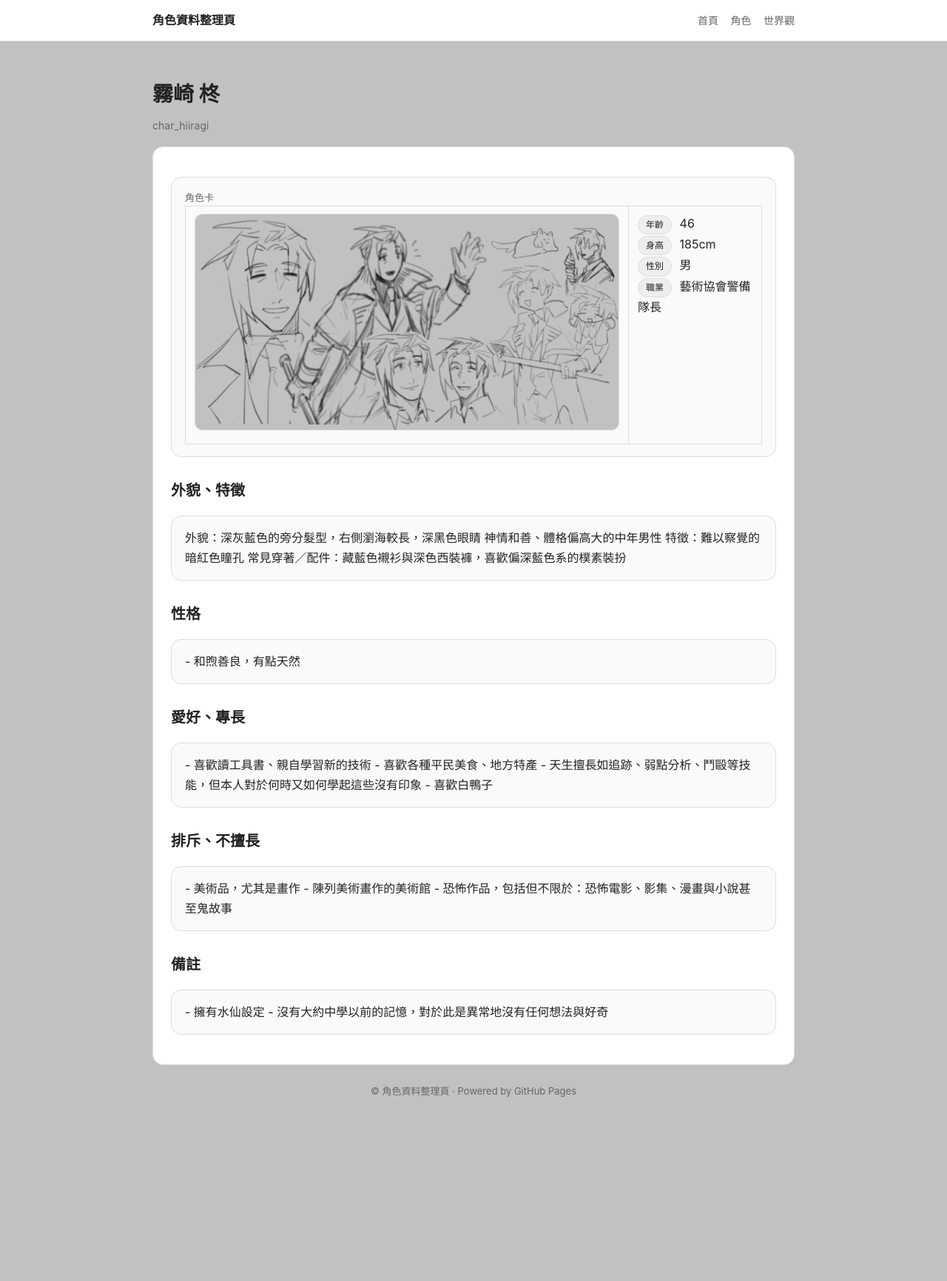
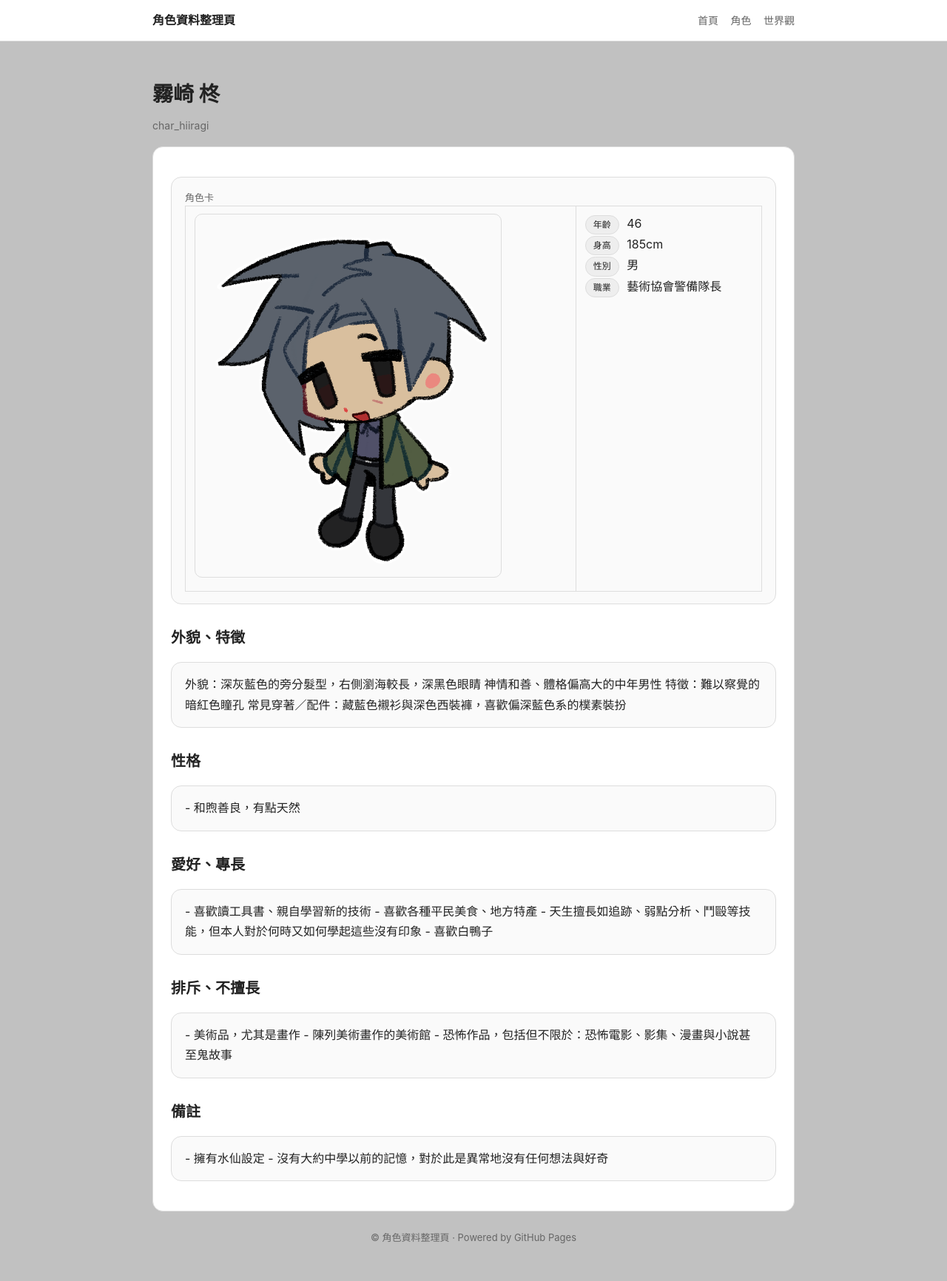
Before and after one commit to yoyoseal/char-archive, a Jekyll site: the page built from _characters/hiiragi.md, in a window 1280 px wide. Shown: the whole page at 74% size. Built offline with Jekyll 4.4.1, drawn with Linux system fonts in a browser that asks for light colours; before the commit the page ends 1534 px from its top, so only the background shows below that.

Commit message:
Update hiiragi.md

```diff
--- a/_characters/hiiragi.md
+++ b/_characters/hiiragi.md
@@ -8,8 +8,8 @@ subtitle: char_hiiragi
 
   <table class="table">
     <tr>
-      <td style="width: 732;">
-        <img src="/images/hiiragi/banner.png" alt="霧崎柊banner">
+      <td style="width: 300;">
+        <img src="/images/hiiragi/portrait.png" alt="柊portrait">
       </td>
       <td>
         <div><span class="badge">年齡</span> 46</div>
```
